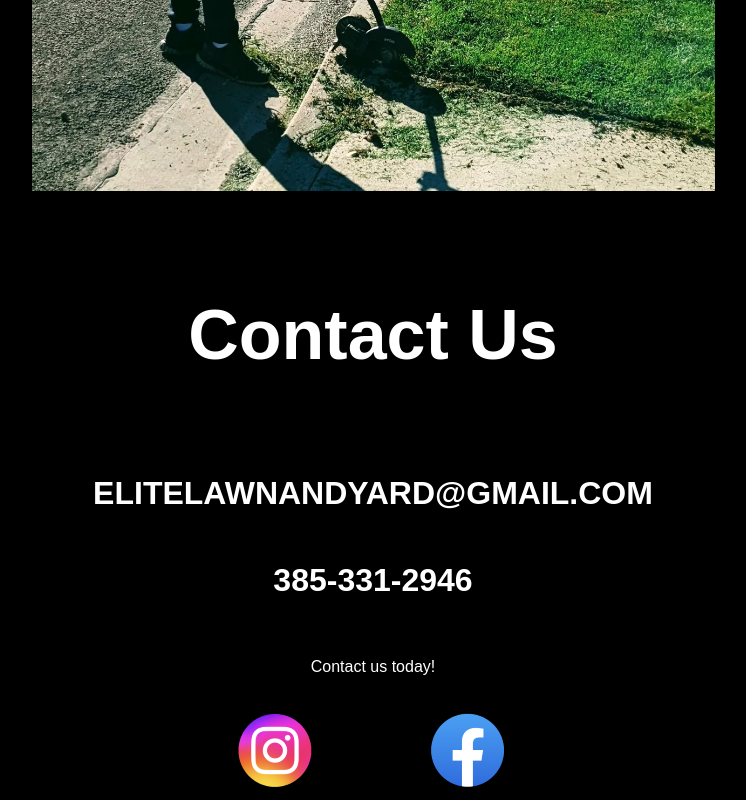
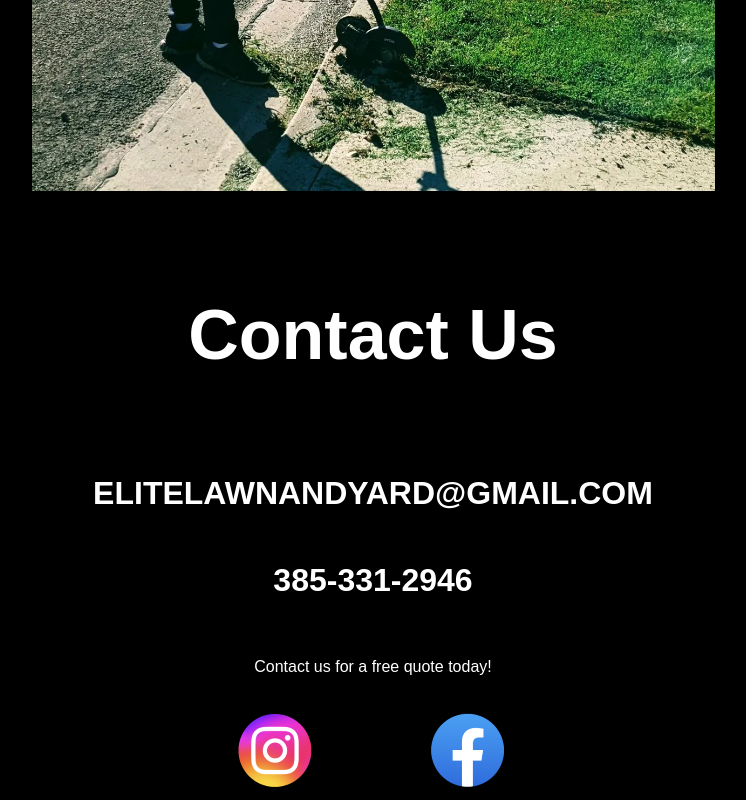
Before and after one commit to Deeskey/elitelawnandyard, a plain HTML site: page index.html in a window 1280 px wide. Shown: the part 4554-5354 px from the top of the page, without its empty margins (267-1013 px from the left). Drawn offline with Linux system fonts and the light colour scheme.

Commit message:
Update index.html

```diff
--- a/index.html
+++ b/index.html
@@ -52,7 +52,7 @@
        <h1> elitelawnandyard@gmail.com</h1>
            <h1>385-331-2946</h1>
 
-    <p>Contact us today!</p>
+    <p>Contact us for a free quote today!</p>
 
  <a class="socialicon" href="https://www.instagram.com/elite_lawn_and_yard/" target="blank"><img src="images/instagram%20icon.png"> </a>
     <a class="socialicon" href="https://www.facebook.com/profile.php?id=100085954705696" target="blank"><img src="images/fb%20icon.png"> </a>
```
